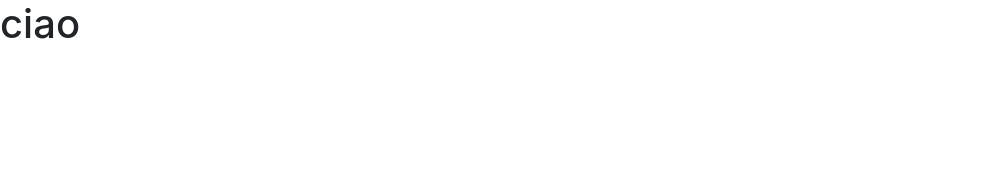
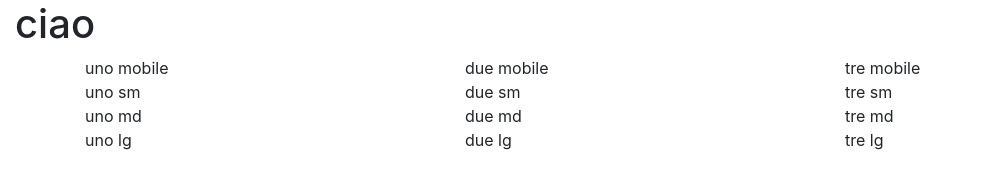
Before and after one commit to Alebaffuto/prova_bootstrap, a plain HTML site: page index.html in a window 1280 px wide. Shown: the whole page, without its empty margins (0-982 px from the left). Drawn offline with nearby package versions, Linux system fonts and the light colour scheme.

Commit message:
aggiunto git ignore, esempio con 3 colonne, compilatoreadme

```diff
--- a/index.html
+++ b/index.html
@@ -9,11 +9,49 @@
 
 
     <title>Bootstrap</title>
-
+    <style>
+        /* div {
+            border:1px solid red;
+        } */
+    </style>
 </head>
 
 <body>
-    <h1>ciao</h1>
+    <div class="container-fluid">
+        <h1>ciao</h1>
+    </div>
+
+    <div class="container">
+        <div class="row">
+            <!-- se non scriviamo nulla dopo
+            col è sottointeso che si riferisce
+            ai dispositivi extrasmall -->
+            <!-- anche se il viewport si
+            riduce queste colonne rimarrano
+            sempre colonne e non si incolonnano
+            come le altre -->
+            <div class="col">uno mobile</div>
+            <div class="col">due mobile</div>
+            <div class="col">tre mobile</div>
+        </div>
+        <div class="row">
+            <div class="col-sm">uno sm</div>
+            <div class="col-sm">due sm</div>
+            <div class="col-sm">tre sm</div>
+        </div>
+
+        <div class="row">
+            <div class="col-md">uno md</div>
+            <div class="col-md">due md</div>
+            <div class="col-md">tre md</div>
+        </div>
+
+        <div class="row">
+            <div class="col-lg">uno lg</div>
+            <div class="col-lg">due lg</div>
+            <div class="col-lg">tre lg</div>
+        </div>
+    </div>
 
     <script src="https://code.jquery.com/jquery-3.5.1.slim.min.js"
         integrity="sha384-DfXdz2htPH0lsSSs5nCTpuj/zy4C+OGpamoFVy38MVBnE+IbbVYUew+OrCXaRkfj"
```
Also changed, not shown: 2 other files.
